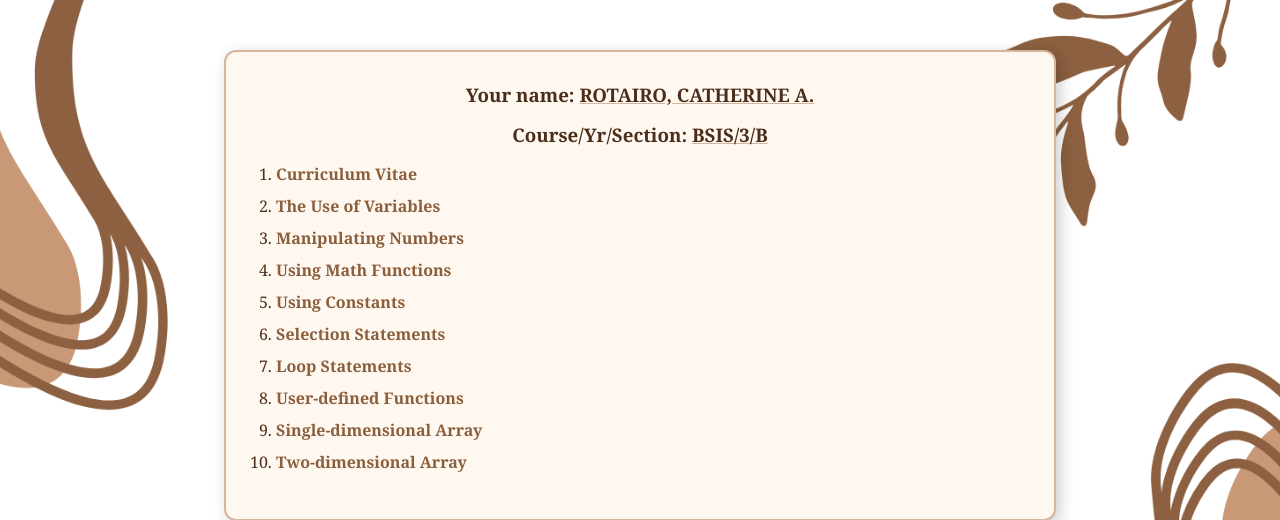
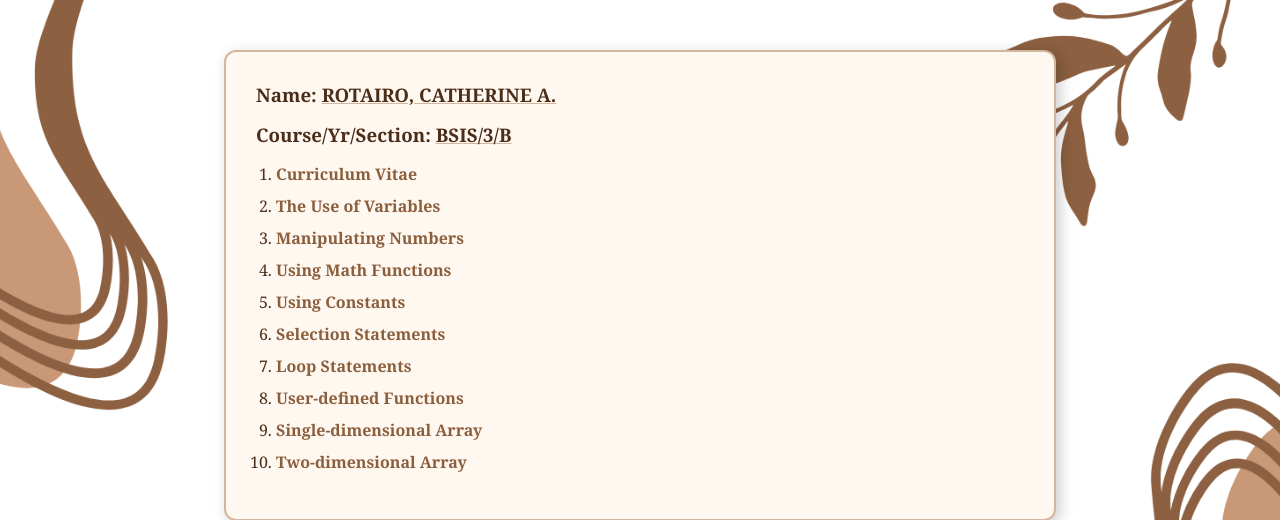
Before and after one commit to Cathrrrr/Project_1-Basic-PHP, a PHP site: page /index.php in a window 1280 px wide. Shown: the top 520 px of the page. Run offline with PHP 8.4, Linux system fonts and the light colour scheme.

Commit message:
Update Html file

```diff
--- a/index.php
+++ b/index.php
@@ -9,7 +9,7 @@
 </head>
 <body>
     <div class="content-box">
-        <h3>Your name: <u>ROTAIRO, CATHERINE A.</u></h3>
+        <h3>Name: <u>ROTAIRO, CATHERINE A.</u></h3>
         <h3>Course/Yr/Section: <u>BSIS/3/B</u></h3>
 
         <ol>
--- a/styles.css
+++ b/styles.css
@@ -16,12 +16,12 @@ body {
     width: 60%;
     margin: 50px auto;
     padding: 30px;
-    position: left;
+    position: center;
     background-color: #fff8f0; /* Light cream background for the content box */
     border: 2px solid #d4b59e; /* Border with a muted brown tone */
     border-radius: 12px; /* Rounded corners for a softer look */
     box-shadow: 4px 4px 15px rgba(0, 0, 0, 0.2); /* Subtle shadow for depth */
-    text-align: center; /* Centered text alignment */
+    text-align: Left; /* Centered text alignment */
 }
 
 /* Styling for headings */
```
